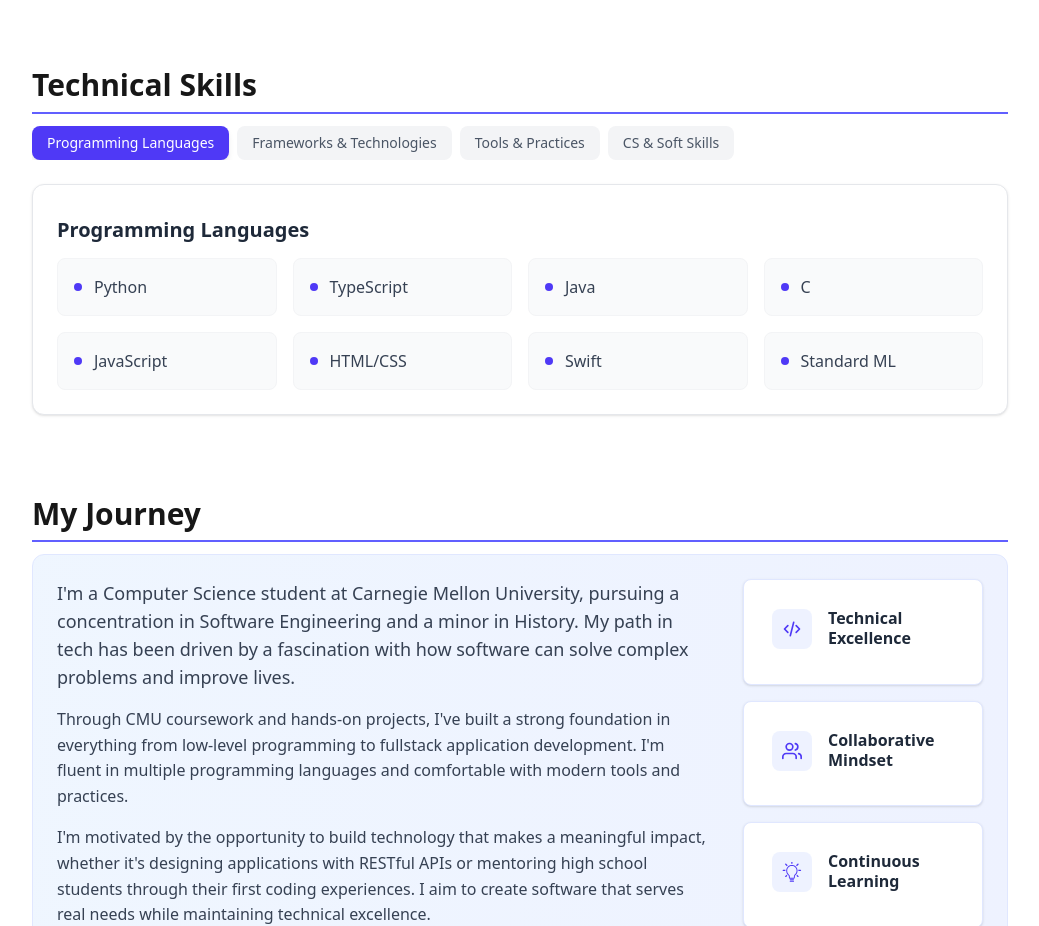
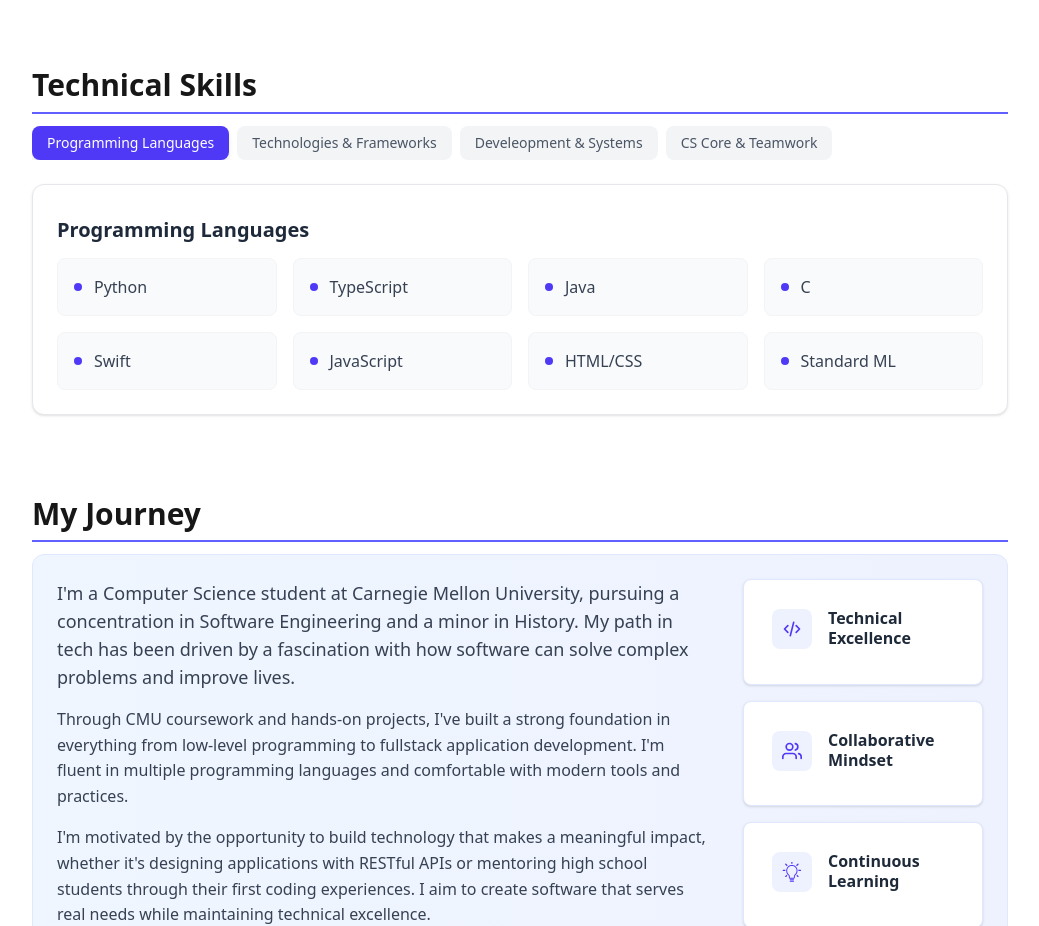
Before and after one commit to estulpz202/personal-website, a Next.js app: page /about in a window 1280 px wide. Shown: the part 1260-2186 px from the top of the page, without its empty margins (120-1159 px from the left). Built offline with nearby package versions, Linux system fonts and the light colour scheme.

Commit message:
Update about page skills for consitency to home page & better clarity/skills.

```diff
--- a/src/components/skills/SkillsData.ts
+++ b/src/components/skills/SkillsData.ts
@@ -63,47 +63,52 @@ export const skillsData: SkillsDataType = {
       { name: 'TypeScript' },
       { name: 'Java' },
       { name: 'C' },
+      { name: 'Swift' },
+
       { name: 'JavaScript' },
       { name: 'HTML/CSS' },
-      { name: 'Swift' },
       { name: 'Standard ML' },
     ],
   },
   tech: {
-    title: 'Frameworks & Technologies',
+    title: 'Technologies & Frameworks',
     skills: [
       { name: 'FastAPI' },
+      { name: 'MySQL' },
+      { name: 'Firebase' },
+      { name: 'Next.js' },
+      { name: 'SwiftUI' },
+
       { name: 'RESTful APIs' },
-      { name: 'Next.js' },
       { name: 'React' },
+      { name: 'Tailwind CSS' },
       // { name: 'Node.js' },
-      { name: 'Firebase' },
-      { name: 'SwiftUI' },
-      { name: 'LLM APIs' },
-      { name: 'Tailwind CSS' },
     ],
   },
-  tools: {
-    title: 'Tools & Practices',
+  dev: {
+    title: 'Develeopment & Systems',
     skills: [
       { name: 'GitHub' },
       { name: 'Agile + Scrum' },
-      { name: 'CI/CD' },
-      { name: 'CLI Tools' },
+      { name: 'Data Pipelines + ETL' },
+      { name: 'DevOps + CI/CD' },
+      { name: 'Docker' },
+      { name: 'LLMs' },
+
       { name: 'Test + Debug' },
-      { name: 'DevOps' },
-      { name: 'UI/UX Principles' },
+      { name: 'UI/UX' },
+      // { name: 'CLI Tools' },
       // { name: 'Package Managers' },
-      { name: 'Docker' },
     ],
   },
-  cs_soft: {
-    title: 'CS & Soft Skills',
+  core_team: {
+    title: 'CS Core & Teamwork',
     skills: [
       { name: 'OOP' },
+      { name: 'DS + Algos' },
+      { name: 'Design Principles' },
       { name: 'Functional Prog.' },
-      { name: 'DS + Algos' },
-      { name: 'Basic Networking' },
+
       { name: 'Communication' },
       { name: 'Collaboration' },
       { name: 'Adaptability' },
```
